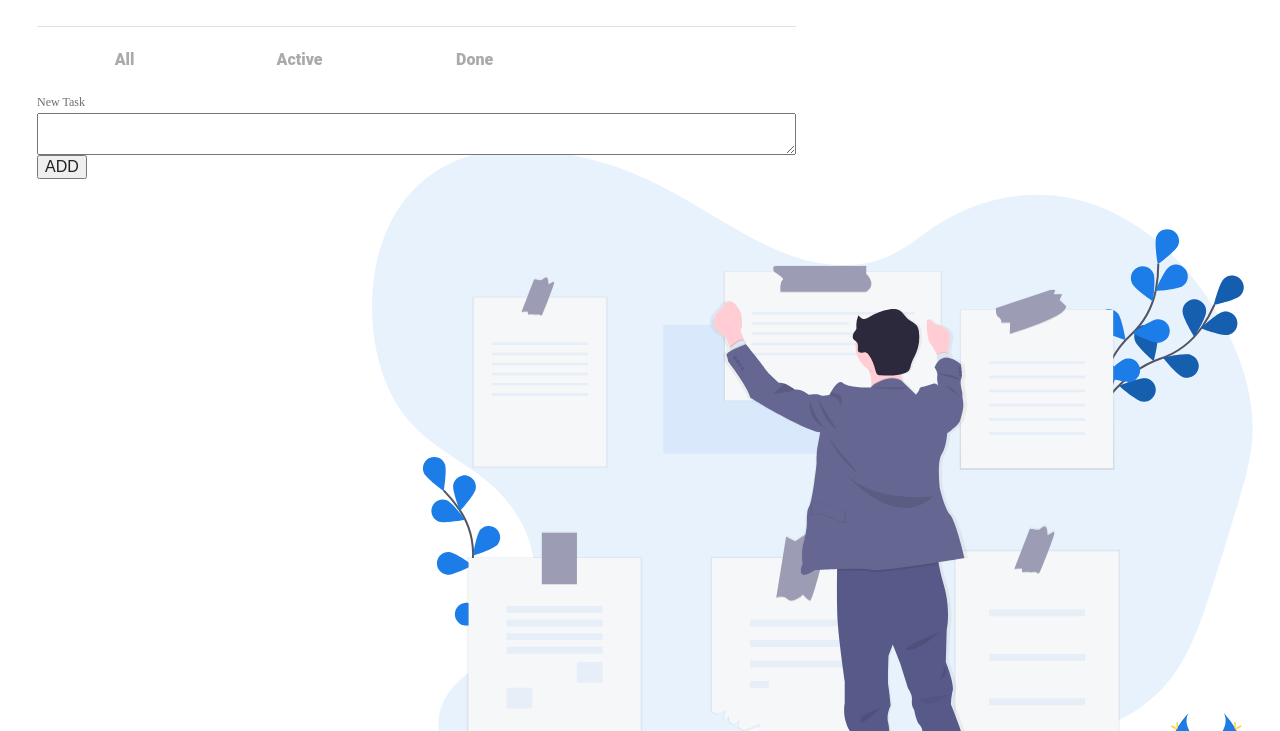
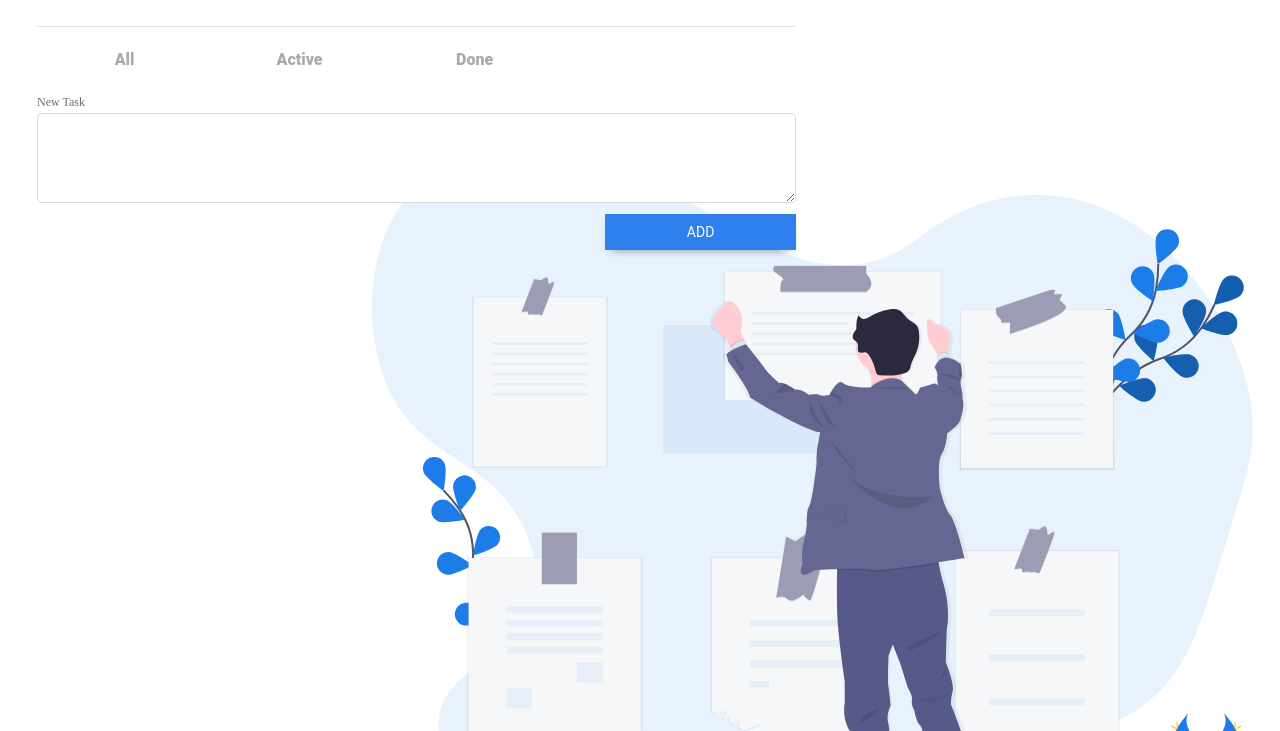
Before and after one commit to evgene30/ToDolist-JS, a website built with webpack: page src/index.html in a window 1280 px wide. Shown: the part 69-800 px from the top of the page. Built offline with nearby package versions, Linux system fonts and the light colour scheme; files whose address does not match are found by name; a web font is replaced by a local one.

Commit message:
add form

```diff
--- a/src/index.html
+++ b/src/index.html
@@ -38,7 +38,8 @@
     </header>
 
     <main class="main" id="main">
-      <section class="newtask">
+
+      <section class="main__newtask">
 
         <form action="" method="POST" id="taskform" class="main__form">
           <p class="form__text">New Task</p>
@@ -50,6 +51,7 @@
 
 
 
+
     </main>
   </div>
 </body>
--- a/src/scss/app.scss
+++ b/src/scss/app.scss
@@ -24,11 +24,7 @@
 
 body {
     background: $post-background;
-    font-family: "Roboto", "Open Sans", "Helvetica Neue", sans-serif;
-    font-style: normal;
-    font-weight: normal;
-    font-size: 16px;
-    color: $not-active;
+
 
     .container-page {
         display: block;
@@ -41,6 +37,11 @@ body {
         padding-top: 22px;
         padding-left: 23px;
         // margin: 0 auto;
+        font-family: "Roboto", "Open Sans", "Helvetica Neue", sans-serif;
+        font-style: normal;
+        font-weight: normal;
+        font-size: 16px;
+        color: $not-active;
     }
 
     .header-sections__items {
@@ -71,6 +72,7 @@ body {
         font-weight: 500;
         padding-left: 37px;
         padding-right: 37px;
+        margin-right: -70px;
     }
     .header__input::placeholder {
         color: #adadad;
@@ -118,7 +120,6 @@ body {
         li:hover {
             border-top: 4px $blue solid;
             padding-top: 29px;
-            transition: 0.1s;
             a {
                 color: $active-dark;
             }
@@ -126,12 +127,26 @@ body {
     }
 
     .main {
+        display: block;
         width: 100%;
-        max-width: 759px;
-        margin-left: 1.1vw;
+        margin-left: 0;
         margin-right: 24px;
         display: block;
         padding-top: 35px;
+
+        .main__newtask {
+            width: 100%;
+        }
+
+        .main__form {
+            margin-right: 30px;
+            max-width: 759px;
+            margin-left: 1.1vw;
+
+            p {
+                color: #706e6b;
+            }
+        }
 
         .form__text {
             font-family: "Salesforce Sans";
@@ -142,13 +157,33 @@ body {
         }
         .area {
             width: 100%;
-            max-width:759px;
-
-            margin-right: 24px;
-
+            max-width: 759px;
+            border: 1px solid #dddbda;
+            border-radius: 4px;
+            height: 90px;
+            padding: 5px 10px;
+            font-family: "Salesforce Sans";
+            font-size: 14px;
         }
         .area__button {
             display: block;
+            background: $blue;
+            width: 100%;
+            max-width: 191px;
+            height: 36px;
+            margin-top: 11px;
+            font-family: "Roboto";
+            font-size: 14px;
+            color: white;
+            text-decoration: none;
+            border: none;
+            box-shadow: 0px 5px 11px -7px rgba(34, 60, 80, 0.79);
+            float: right;
+
+            &:hover {
+                opacity: 0.6;
+                transition: 0.3s;
+            }
         }
     }
 }
```
